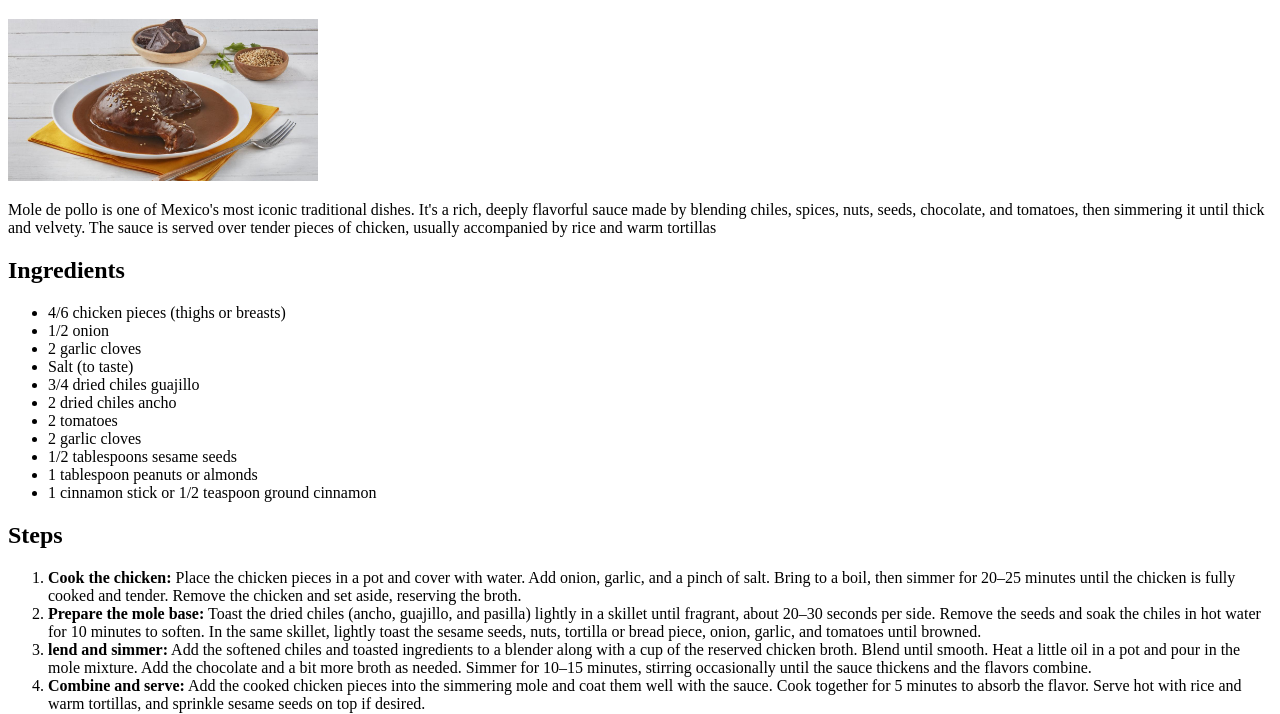
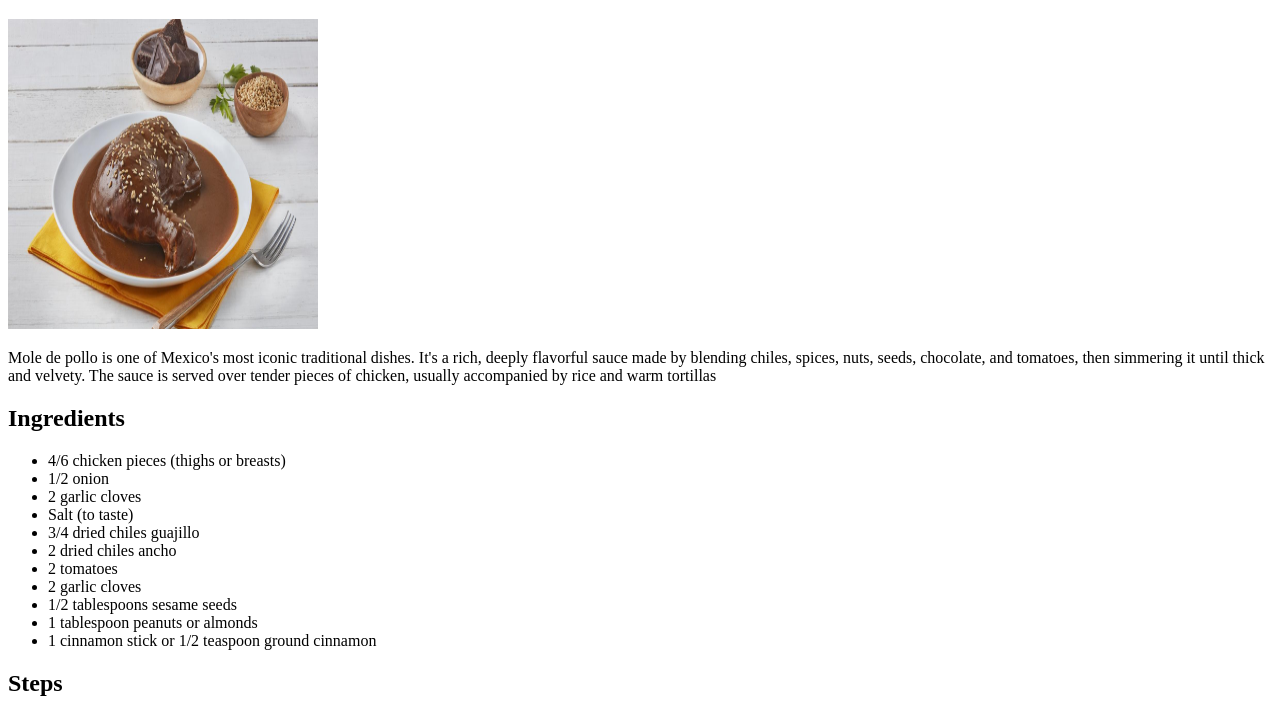
Before and after one commit to jesus-zat/odin-recipes, a plain HTML site: page recipes/chicken-mole.html in a window 1280 px wide. Shown: the part 61-775 px from the top of the page. Drawn offline with Linux system fonts and the light colour scheme.

Commit message:
Update chicken-mole.html
in the img , i write heights and the correct is height

```diff
--- a/recipes/chicken-mole.html
+++ b/recipes/chicken-mole.html
@@ -8,7 +8,7 @@
     <body>
         <h1>Chicken mole</h1>
 
-        <img src="../img/mole.jpg" alt="delicius mole" heights="310" width="310">
+        <img src="../img/mole.jpg" alt="delicius mole" height="310" width="310">
 
         <p>Mole de pollo is one of Mexico's most iconic traditional dishes. It's a rich, deeply
            flavorful sauce made by blending chiles, spices, nuts, seeds, chocolate, and tomatoes,
```
